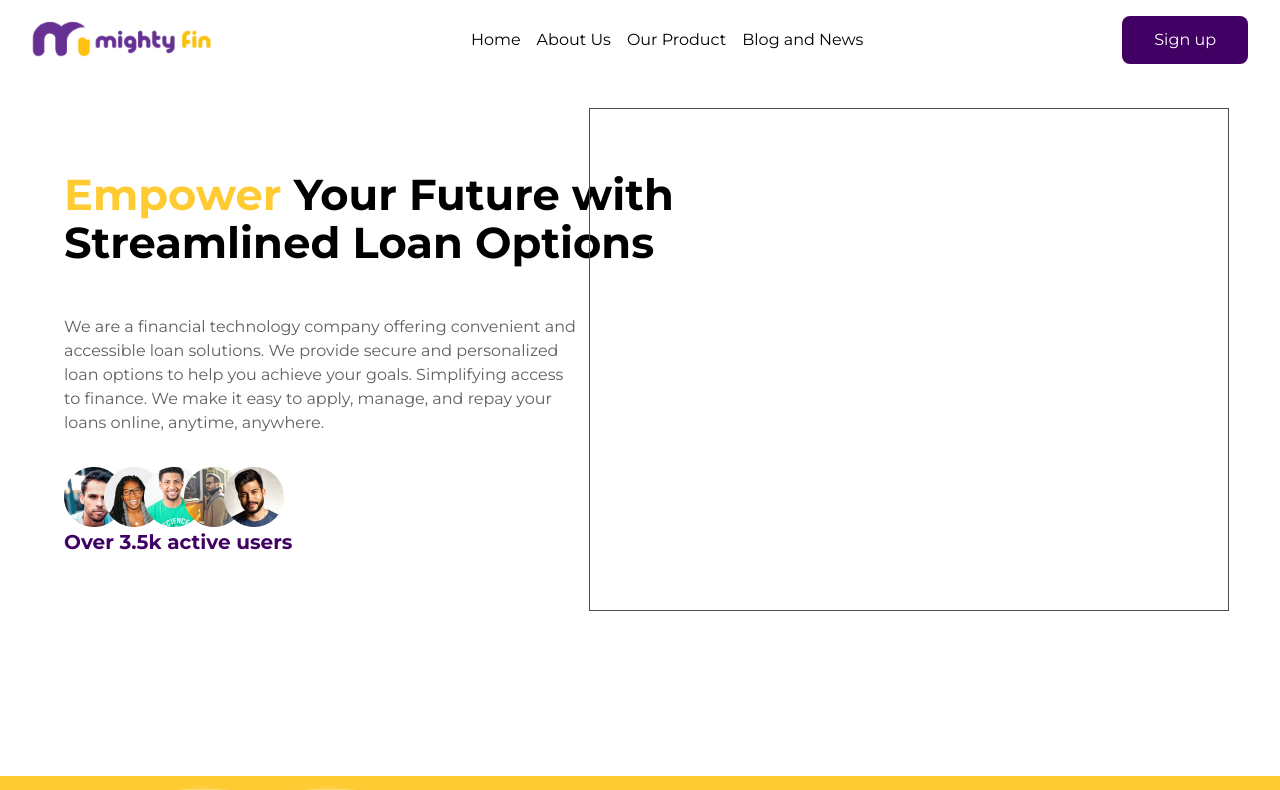
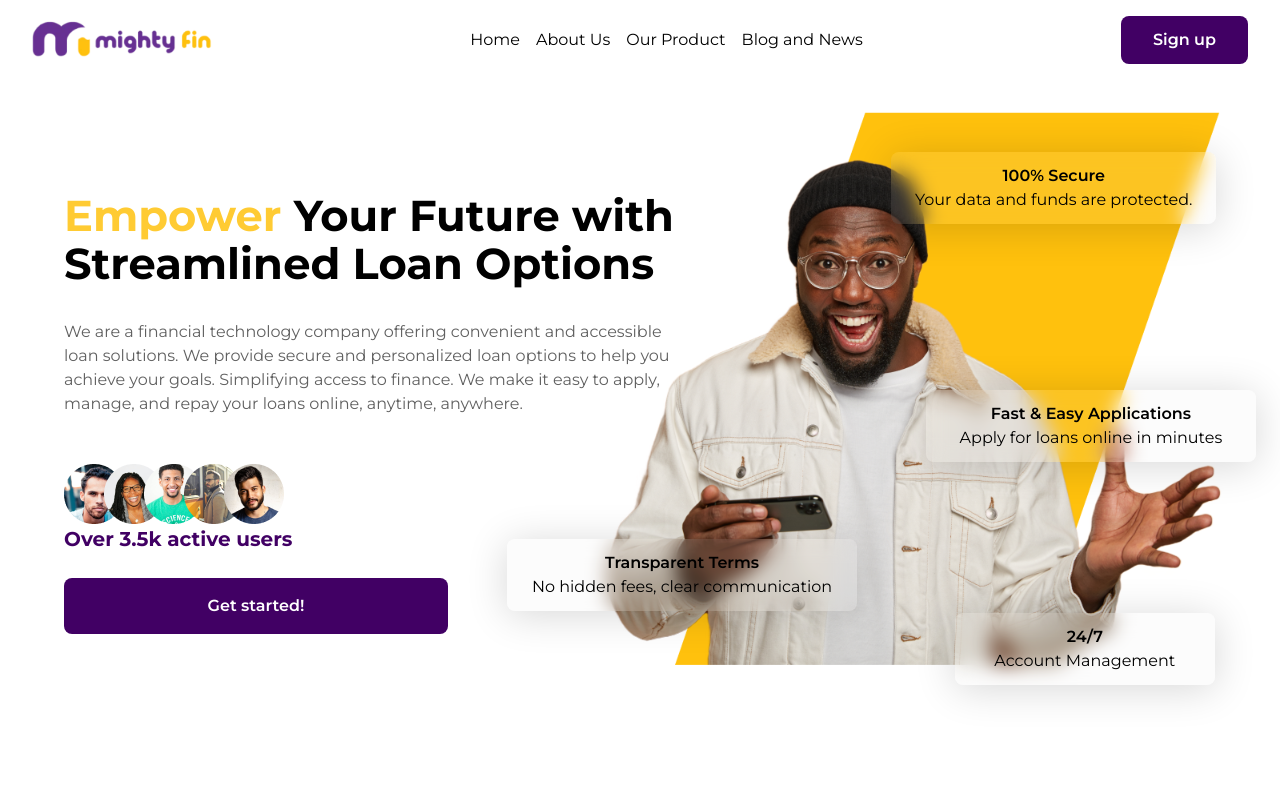
Before and after one commit to TracyMuso/MightyFin-Frontend, a Next.js app: page / in a window 1280 px wide. Shown: the top 790 px of the page. Built offline with nearby package versions, Linux system fonts and the light colour scheme.

Commit message:
feat(hero-section): style the image and small cards on the hero section on the landing page

```diff
--- a/components/Hero/index.tsx
+++ b/components/Hero/index.tsx
@@ -1,11 +1,13 @@
 import Image from "next/image";
+import styles from "../../styles/landingPage.module.css";
+import Point from "./point";
 
 const Hero = () => {
   return (
-    <section className="relative h-[87vh] px-6 font-Montserrat">
-      <div className="absolute main-text text-left left-[5%] top-[5%] w-1/2">
-        <article className="py-8">
-          <h1 className="text-4xl font-extrabold leading-12 pb-12 pt-6">
+    <section className="relative h-[100vh] px-6 font-Montserrat">
+      <div className="absolute main-text text-left left-[5%] top-[5%] w-3/5 pb-12">
+        <article className="py-12">
+          <h1 className="text-4xl font-extrabold leading-12 pb-8 pt-6">
             <span className="text-yellow-300">Empower </span>Your Future with
             Streamlined Loan Options
           </h1>
@@ -17,7 +19,7 @@ const Hero = () => {
             online, anytime, anywhere.
           </p>
         </article>
-        <div>
+        <div className="pb-6">
           <Image
             src={"/Images/LandingPage/UserImages.png"}
             alt="user images"
@@ -28,9 +30,37 @@ const Hero = () => {
             Over 3.5k active users
           </span>
         </div>
-        <button></button>
+        <button className="px-12 py-4 w-1/2 text-center bg-purple-500 hover:bg-purple-primary rounded-md text-white font-bold">
+          Get started!
+        </button>
       </div>
-      <div className="img-hover absolute w-1/2 h-[503px] border border-red right-[4%] top-[4%] "></div>
+      <div
+        className={`${styles.heroImage} absolute w-[630px] h-[553px] right-[4%] top-[4%]`}
+      >
+        <div className="absolute w-11/12 right-[10%] top-[5%] h-[530px]">
+          <div className="rounded-md px-5 py-3 w-[365px] h-[75px] absolute left-[49%]">
+            <Point
+              title="100% Secure"
+              text="Your data and funds are protected."
+            />
+          </div>
+          <div className="rounded-md px-5 py-3 absolute w-[370px] top-[45%] left-[55%]">
+            <Point
+              title="Fast & Easy Applications"
+              text="Apply for loans online in minutes"
+            />
+          </div>
+          <div className="rounded-md px-5 py-3 w-[390px] absolute top-[73%] right-[50%]">
+            <Point
+              title="Transparent Terms"
+              text="No hidden fees, clear communication"
+            />
+          </div>
+          <div className="rounded-md px-5 py-3 absolute w-[300px] top-[87%] left-[60%]">
+            <Point title="24/7" text="Account Management" />
+          </div>
+        </div>
+      </div>
     </section>
   );
 };
--- /dev/null
+++ b/components/Hero/point.tsx
@@ -0,0 +1,15 @@
+import type { HeroPointType } from "@/constants/data/landingPage";
+import styles from "../../styles/landingPage.module.css";
+
+const Point = ({ title, text }: HeroPointType) => {
+  return (
+    <div className={`${styles.heroPoint} z-2 rounded-md px-5 py-3`}>
+      <div className="flex flex-col justify-center z-5 text-center origin-center cursor-pointer">
+        <span className="font-bold text-center">{title}</span>
+        <span className="text-center">{text}</span>
+      </div>
+    </div>
+  );
+};
+
+export default Point;
--- a/components/NavMenu/index.tsx
+++ b/components/NavMenu/index.tsx
@@ -22,7 +22,7 @@ const NavMenu = () => {
         ))}
       </div>
       <div>
-        <button className="px-8 py-3 text-center bg-purple-500 hover:bg-purple-primary rounded-md text-white">
+        <button className="px-8 py-3 text-center bg-purple-500 hover:bg-purple-primary rounded-md text-white font-bold">
           Sign up
         </button>
       </div>
--- a/components/SocialProof/index.tsx
+++ b/components/SocialProof/index.tsx
@@ -1,6 +1,6 @@
 import Image from "next/image";
 import { PartnershipData, LeadershipData } from "@/constants/data/landingPage";
-import styles from "../../styles/socialProof.module.css";
+import styles from "../../styles/landingPage.module.css";
 
 const SocialProof = () => {
   return (
--- /dev/null
+++ b/styles/landingPage.module.css
@@ -0,0 +1,30 @@
+.rightText {
+  position: absolute;
+  left: 2%;
+  width: 500px;
+  height: 250px;
+  background-blend-mode: overlay;
+  background-image: url("/Images/sp.png");
+  background-repeat: none;
+  background-position: left;
+  background-size: 400 300 contain;
+  opacity: 50%;
+}
+
+.heroImage {
+  background-image: url("/Images/LandingPage/young-man.png");
+  background-repeat: none;
+  background-size: contain;
+}
+
+.heroPoint {
+  background: rgba(222, 222, 222, 0.1);
+  backdrop-filter: blur(10px);
+  box-shadow: 0px 4px 40px 0px rgba(0, 0, 0, 0.16);
+}
+
+.heroPoint:hover {
+  background: rgba(255, 195, 13, 0.76);
+  backdrop-filter: blur(10px);
+  box-shadow: 0px 4px 40px 0px rgba(0, 0, 0, 0.16);
+}
--- a/styles/socialProof.module.css
+++ /dev/null
@@ -1,12 +0,0 @@
-.rightText {
-  position: absolute;
-  left: 2%;
-  width: 500px;
-  height: 250px;
-  background-blend-mode: overlay;
-  background-image: url("/Images/sp.png");
-  background-repeat: none;
-  background-position: left;
-  background-size: 400 300 contain;
-  opacity: 50%;
-}
```
